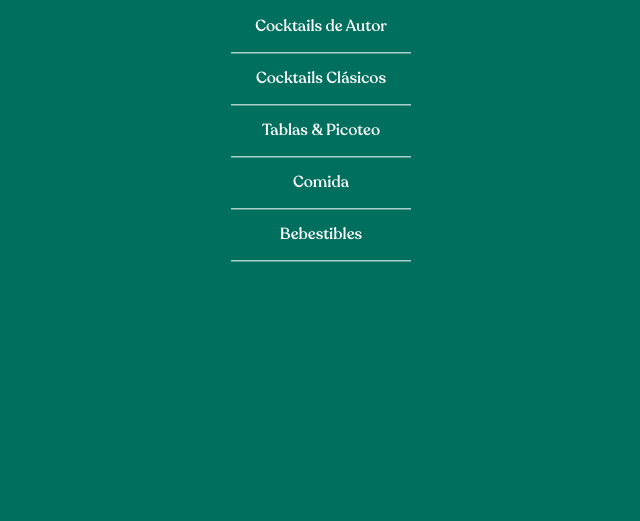
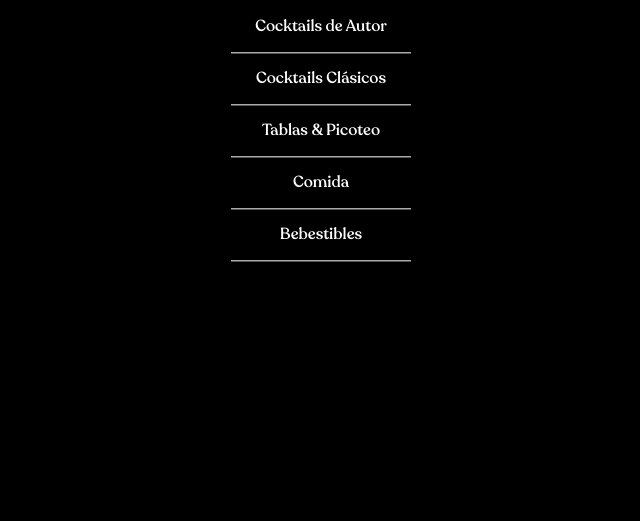
Before and after one commit to HeyDiseno/Conserbar, a plain HTML site: page index.html in a window 1280 px wide. Shown: the part 279-800 px from the top of the page, without its empty margins (319-959 px from the left). Drawn offline with Linux system fonts and the light colour scheme.

Commit message:
Add files via upload

```diff
--- a/style.css
+++ b/style.css
@@ -25,7 +25,7 @@
 }
 
 body {
-    background-color: #006f5d;
+    background-color: #000;
 }
 
 .imgindice {
```
